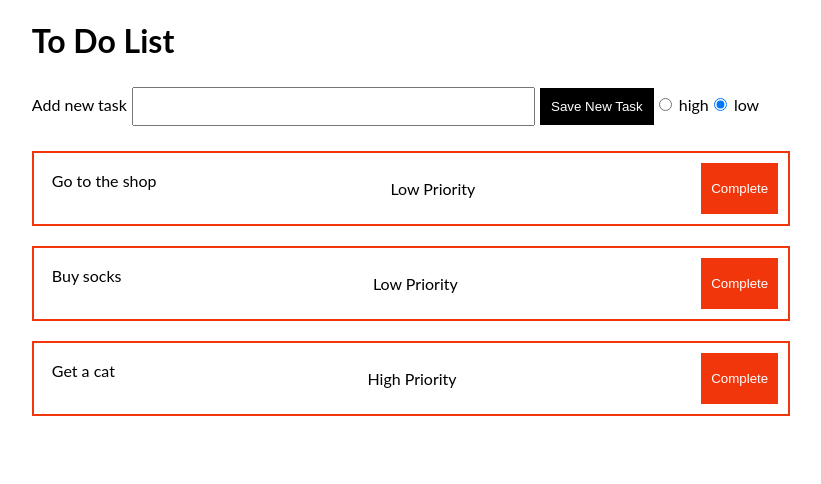
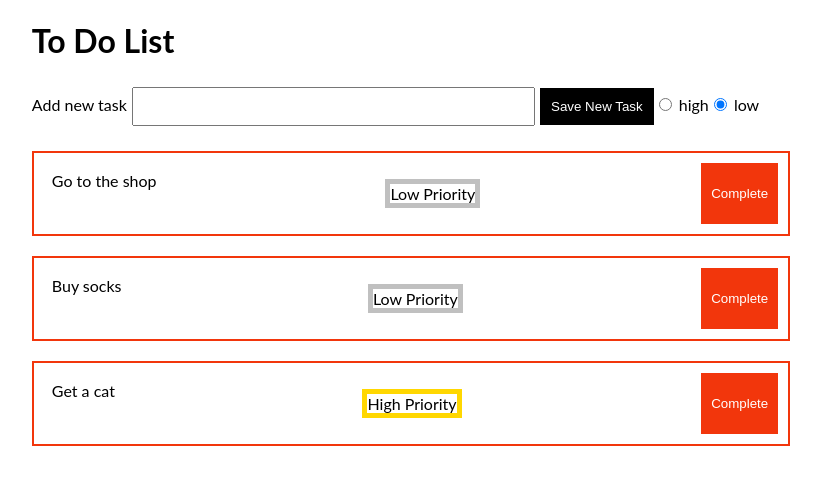
Before and after one commit to SeanCushnie/W7D2-Lab, a React (Create React App) app: page / in a window 1280 px wide. Shown: the top 484 px of the page, without its empty margins (229-1050 px from the left). Built offline with nearby package versions, Linux system fonts and the light colour scheme.

Commit message:
finished one extension and styled it.

```diff
--- a/src/App.css
+++ b/src/App.css
@@ -44,3 +44,11 @@ button, input[type="submit"]{
   cursor: pointer;
   border: 1px solid #000;
 }
+
+.highPriority {
+  border: 5px solid gold
+}
+
+.lowPriority {
+  border: 5px solid silver
+}
--- a/src/App.js
+++ b/src/App.js
@@ -15,8 +15,8 @@ function App() {
     return(
       <li key = {index} className={task.isCompleted ? "completed" : "not-completed"}>
         <span> {task.name} </span>
-        {task.priority === 'high' && <p>High Priority</p>}
-        {task.priority === 'low' && <p>Low Priority</p>}
+        {task.priority === 'high' && <p className="highPriority">High Priority</p>}
+        {task.priority === 'low' && <p className="lowPriority">Low Priority</p>}
         {task.isCompleted ? <span className='completed'> Completed! </span> :
         <button onClick={() => completeTask(index)}> Complete</button>} </li>
     )
```
